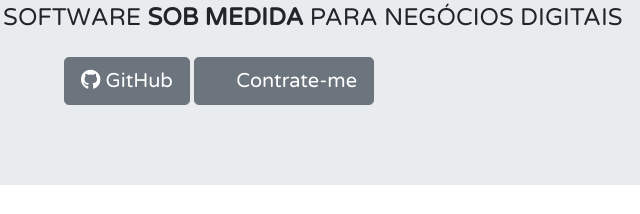
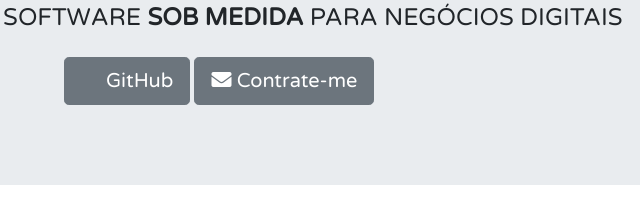
Before and after one commit to BLACKFISHLABS/blackfishlabs.github.io, a plain HTML site: page index.html in a window 1280 px wide. Shown: the part 352-566 px from the top of the page, 421-1061 px from the left. Drawn offline with nearby package versions, Linux system fonts and the light colour scheme.

Commit message:
Update index.html

```diff
--- a/index.html
+++ b/index.html
@@ -68,9 +68,9 @@
             <h4>APLICATIVOS E SOFTWARE <b>SOB MEDIDA</b> PARA NEG&#xD3;CIOS DIGITAIS</h4>
             <p class="mt-4">
                 <a class="btn btn-lg btn-secondary" href="https://github.com/BLACKFISHLABS" target="_blank">
-                    <i class="fab fa-github"></i> GitHub</a>
+                    <i class="fas fa-github"></i> GitHub</a>
                 <a class="btn btn-lg btn-secondary" href="mailto:dev.blackfishlabs@gmail.com">
-                    <i class="fab fa-envelope"></i> Contrate-me</a>
+                    <i class="fas fa-envelope"></i> Contrate-me</a>
             </p>
         </div>
         <div class="row marketing">
```
